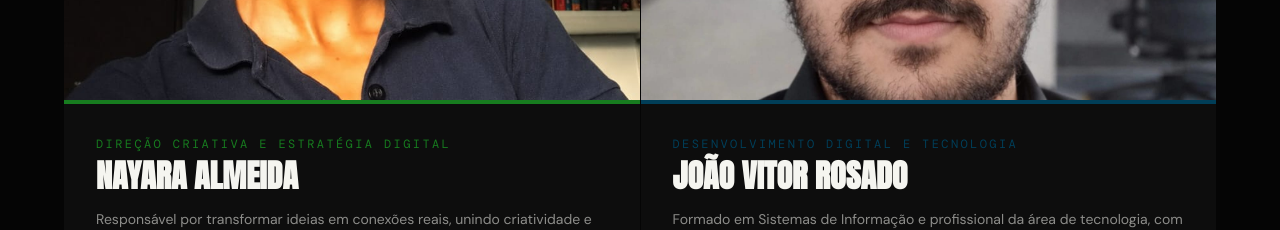
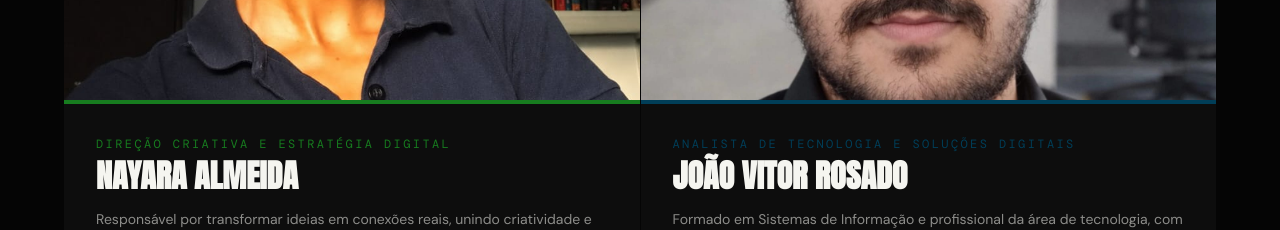
Before and after one commit to JVRosado/KORE, a React (Vite) app: page / in a window 1280 px wide. Shown: the part 2040-2270 px from the top of the page. Built offline with nearby package versions, Linux system fonts and the light colour scheme.

Commit message:
integração com site

```diff
--- a/src/app/App.tsx
+++ b/src/app/App.tsx
@@ -146,7 +146,7 @@ const TEAM = [
   {
     id: 2,
     name: "João Vitor Rosado",
-    role: "Desenvolvimento Digital e Tecnologia",
+    role: "Analista de Tecnologia e Soluções Digitais",
     img: joaoFoto,
     short: "Formado em Sistemas de Informação e profissional da área de tecnologia, com experiência em análise de dados e desenvolvimento web",
     full: "Sou formado em Sistemas de Informação e possuo experiência profissional na área de tecnologia, com atuação em análise de dados e desenvolvimento de soluções digitais. Tenho experiência em desenvolvimento full stack, criação de landing pages, análise de dados, banco de dados e ferramentas de Business Intelligence. Busco unir design, tecnologia e estratégia para desenvolver páginas profissionais, rápidas e eficientes. Meu objetivo é transformar ideias em soluções digitais que transmitam credibilidade, fortaleçam a presença online de empresas e proporcionem uma excelente experiência aos usuários.",
```
Also changed, not shown: 3 other files (tests, documents, lock files or other folders).
